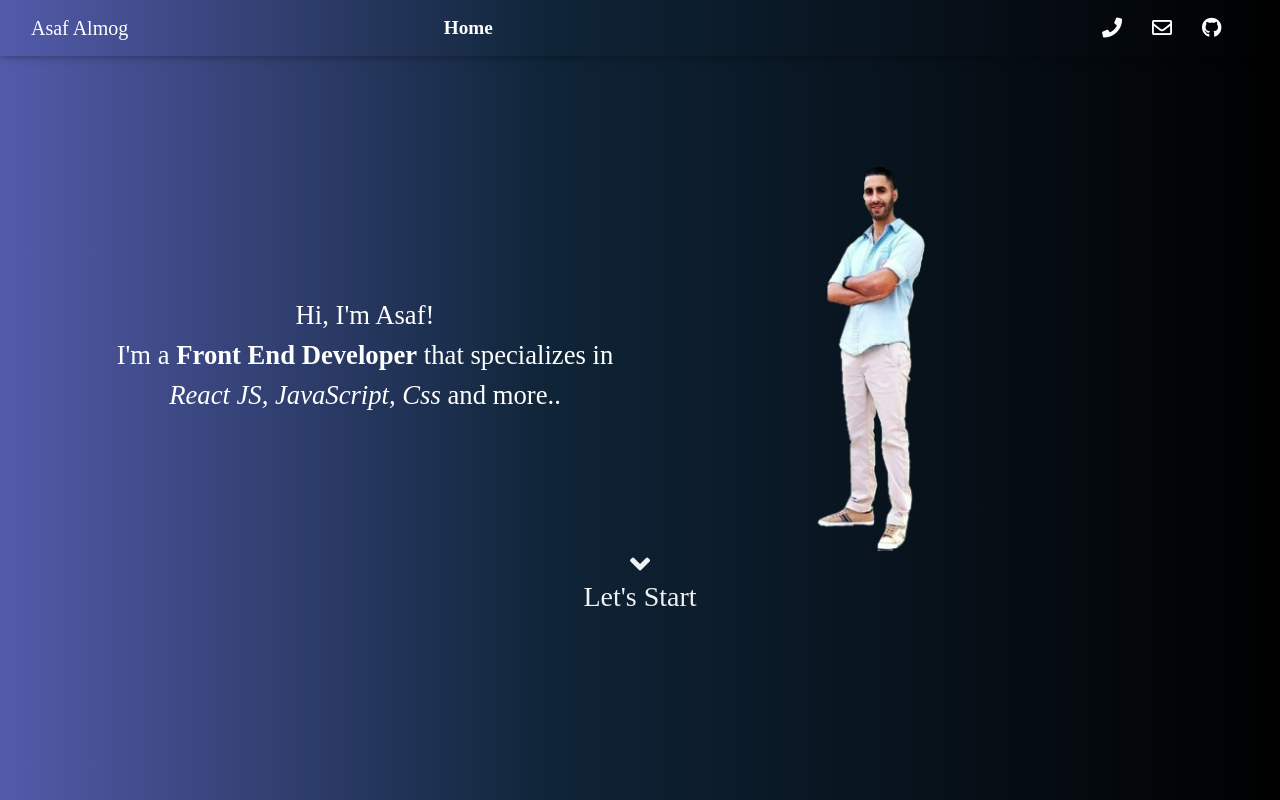
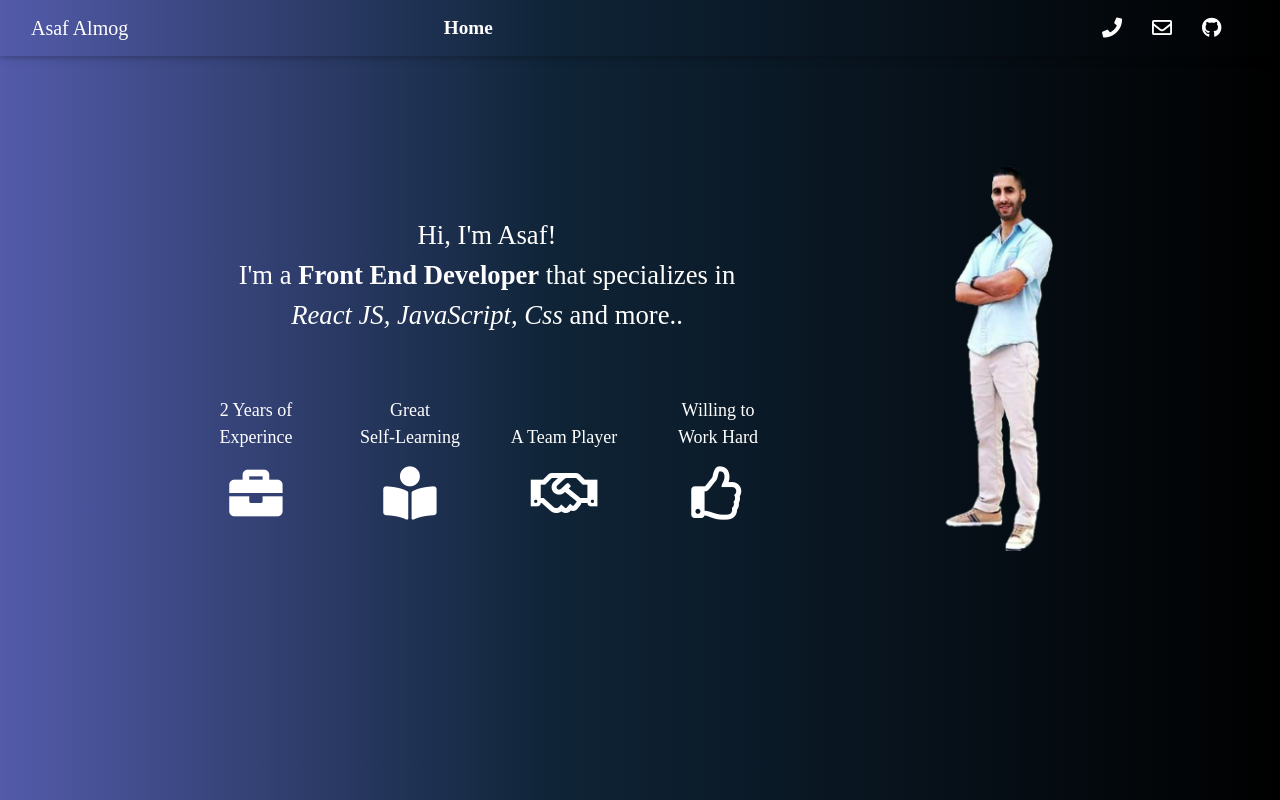
Before and after one commit to asaf6024/My-Portfolio, a React (Create React App) app: page / in a window 1280 px wide. Shown: the top 800 px of the page. Built offline with nearby package versions, Linux system fonts and the light colour scheme.

Commit message:
add a new section on the Header

```diff
--- a/src/components/Landing/Landing.js
+++ b/src/components/Landing/Landing.js
@@ -8,22 +8,47 @@ const Landing = (props) => {
     return (
         <div className='container-fluid landingDiv'>
             <div className='container' id='landing'>
-                <MDBRow>
+                <MDBRow className='rowOfLanding'>
                     <div className='col-md-6 col-sm-12 landingContent'>
                         <p style={{ fontSize: '20pt' }}>
                             <MDBAnimation type="fadeIn" delay=".5s" className="text-center" data-mdb-animation-start="onHover">
 
                                 Hi, I'm Asaf!<br />
                             </MDBAnimation>
-                            <MDBAnimation type="fadeInLeft" delay="2s" className="text-center" data-mdb-animation-start="onHover">
+                            <MDBAnimation type="fadeInLeft" delay="1.5s" className="text-center" data-mdb-animation-start="onHover">
                                 I'm a <b>Front End Developer</b> that specializes in <br />
                                 <span className='font-italic'>React JS, JavaScript, Css</span> and more..<br />
                                 {/* Find details about my Websites, Skiils and Experience below */}
                             </MDBAnimation>
 
+                            <MDBAnimation type="fadeIn" delay="4.5s" className="text-center" data-mdb-animation-start="onHover">
+                                <div className='caracteristics'>
+                                    <div className='caracteristicsDivs'>
+                                        <p>2 Years of <br />Experince</p>
+                                        <i className="fas fa-briefcase fa-2x"></i>
+                                    </div>
+                                    <div className='caracteristicsDivs'>
+                                        <p>Great<br /> Self-Learning</p>
+                                        <i className="fas fa-book-reader fa-2x"></i>
+                                    </div>
+                                    <div className='caracteristicsDivs'>
+                                        <p>A Team Player</p>
+                                        <i className="far fa-handshake fa-2x"></i>
+                                    </div>
+                                    <div className='caracteristicsDivs'>
+                                        <p>Willing to<br /> Work Hard</p>
+                                        <i className="far fa-thumbs-up fa-2x"></i>
+                                    </div>
+
+
+                                </div>
+
+
+                            </MDBAnimation>
+
                         </p>
                     </div>
-                    <MDBAnimation type="fadeIn" delay="5s" className="text-center landingImgDiv" data-mdb-animation-start="onHover">
+                    <MDBAnimation type="fadeIn" delay="0.5s" className="text-center landingImgDiv" data-mdb-animation-start="onHover">
 
                         <img className='col-md-6 col-sm-12 landingImg' src="img/Asaf2.png" alt='Asaf' />
                     </MDBAnimation>
@@ -35,7 +60,7 @@ const Landing = (props) => {
                         </MDBAnimation> */}
 
 
-                    <MDBAnimation type="fadeIn" delay="5.5s" className="text-center arrowDown" id="arrowDownA">
+                    <MDBAnimation type="fadeIn" delay="6.5s" className="text-center arrowDown" id="arrowDownA">
                         <a href="#websites">
                             <i className="arrow bounce text-center fas fa-angle-down"
                                 onClick={() => {
--- a/src/components/Landing/landing.css
+++ b/src/components/Landing/landing.css
@@ -1,6 +1,7 @@
 .landingDiv {
   min-height: 100vh;
 }
+
 .landingImg {
   width: 300px !important;
   height: inherit;
@@ -9,13 +10,14 @@
 img.col-md-6.col-sm-12.landingImg {
   position: absolute;
   top: 20%;
-  right: 20%;
+  right: 10%;
   /* border-radius: 0.25rem !important; */
   /* border-radius: 50% !important; */
 }
 .col-sm-12.landingContent {
   position: absolute;
-  top: 40%;
+  top: 30%;
+  left: 15%;
   margin: -25px 0 0 -25px;
 }
 .landingContent {
@@ -27,7 +29,19 @@ img.col-md-6.col-sm-12.landingImg {
   text-align: center;
   margin-top: 45%;
 }
-
+.caracteristics {
+  margin-top: 10%;
+  display: flex;
+  justify-content: center;
+  align-items: flex-end;
+  flex-direction: row;
+}
+.caracteristics .caracteristicsDivs {
+  flex: 1;
+}
+.caracteristics .caracteristicsDivs p {
+  font-size: large;
+}
 .bounce {
   -webkit-animation: bounce 5s infinite;
   animation: bounce 5s infinite;
@@ -64,6 +78,7 @@ img.qrCodeImage {
 @media only screen and (max-width: 720px) {
   img.col-md-6.col-sm-12.landingImg {
     width: 200px !important;
+    margin-right: 23%;
   }
   .landingImgDiv {
     margin-top: 0 !important;
@@ -71,4 +86,9 @@ img.qrCodeImage {
   .animated.fadeIn.text-center {
     margin-top: 20%;
   }
+  .caracteristics {
+    margin-top: 0;
+    flex-direction: column;
+    align-items: center;
+  }
 }
```
